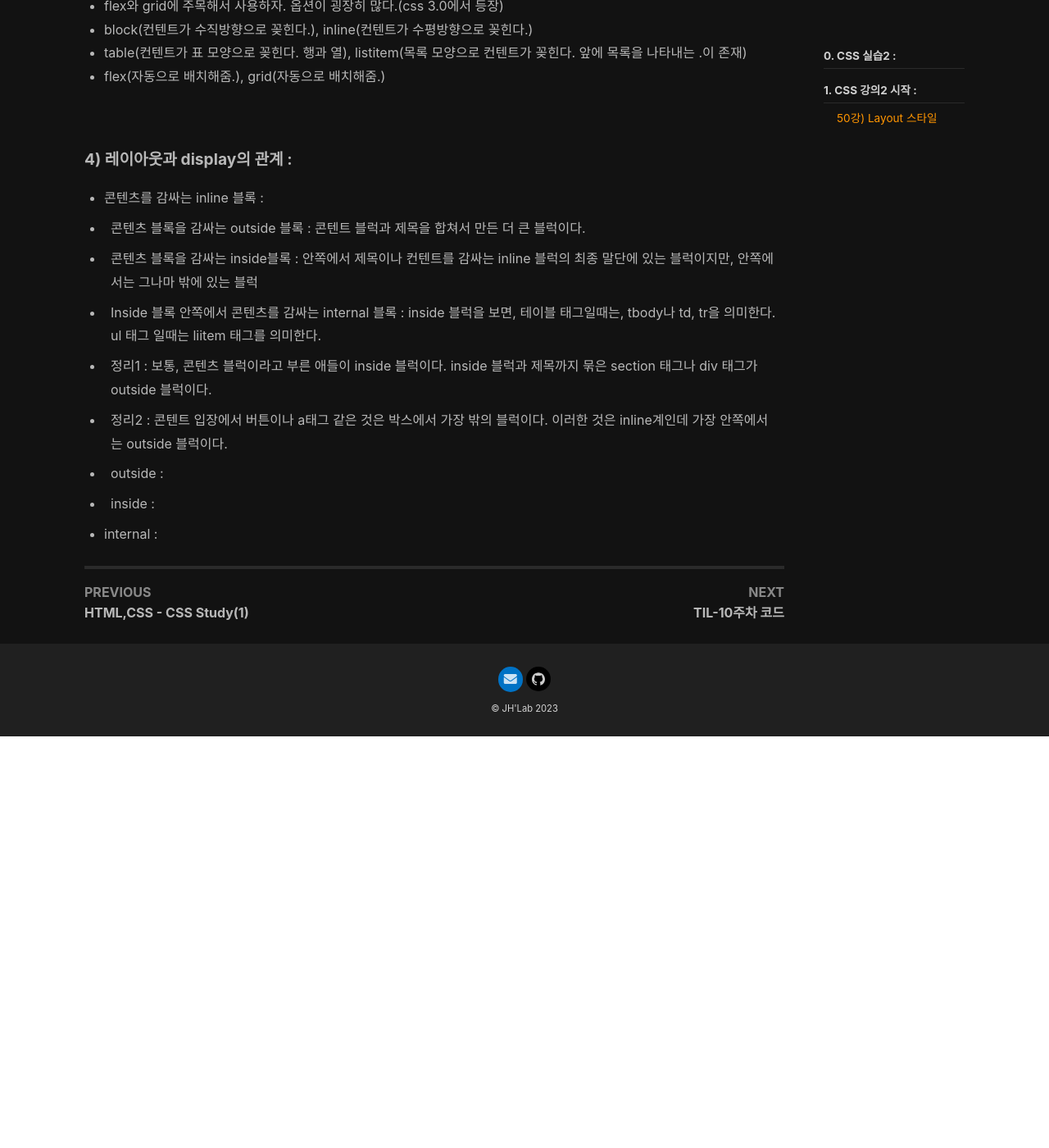
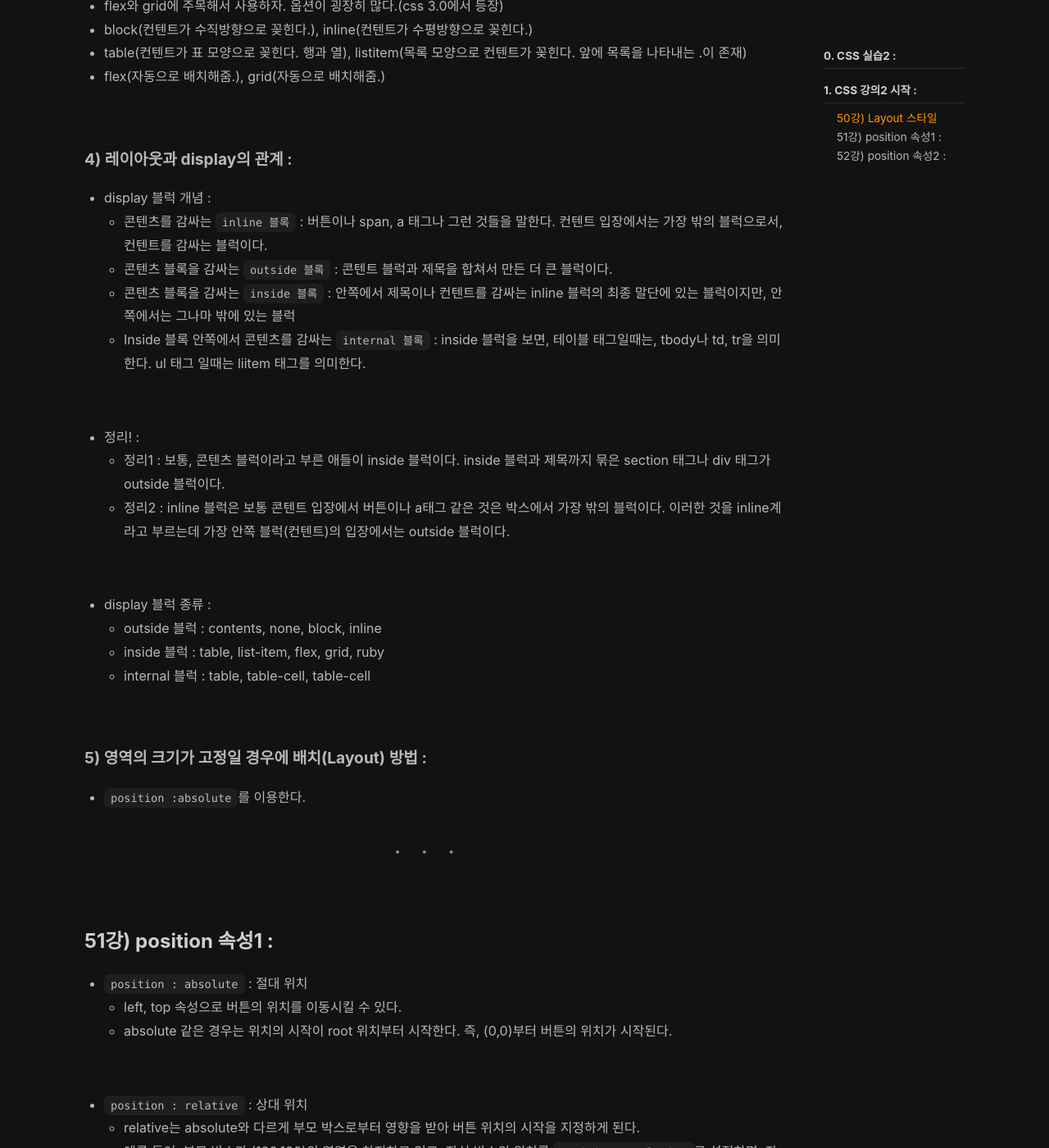
Before and after one commit to wogjs0911/wogjs0911.github.io, a Jekyll site: the page built from _posts/2023-01-30-CSS Study2.md, in a window 1280 px wide and 1400 px high, scrolled down 4782 px. Shown: the whole window at 82% size. Built offline with Jekyll 4.4.1, drawn with Linux system fonts in a browser that asks for light colours; nearby versions of some CDN libraries; comment, search, counter and statistics services are not loaded; before the commit the page ends 5680 px from its top, so only the background shows below that; some of the changed text lies outside the part shown.

Commit message:
weeek10 day6_2

````diff
--- a/_posts/2023-01-30-CSS Study2.md
+++ b/_posts/2023-01-30-CSS Study2.md
@@ -204,15 +204,18 @@
 
 <br>
 #### 1) 블록 조립을 위한 배치(Layout) 방식 :
+
 - block layout, inline layout, table layout, floats layout, positioned layout, flex/ grid layout
 
 <br>
 #### 2) 레이아웃에 영향을 주는 속성 :
+
 - 수동 모드 : absolute, relative, fixed, sticky
 - 자동 모드(position: static = display) : block, inline, table, listitem, none, contents, flex, grid
 
 <br>
 #### 3) display 속성에 따른 자동 레이아웃 모양 :
+
 - 요즘에는 모바일 환경때문에 많이 쓰인다.
 - flex와 grid에 주목해서 사용하자. 옵션이 굉장히 많다.(css 3.0에서 등장)
 - block(컨텐트가 수직방향으로 꽂힌다.), inline(컨텐트가 수평방향으로 꽂힌다.)
@@ -222,19 +225,82 @@
 <br>
 #### 4) 레이아웃과 display의 관계 :
 
-- 콘텐츠를 감싸는 inline	블록 :
-- 콘텐츠 블록을 감싸는 outside	블록 : 콘텐트 블럭과 제목을 합쳐서 만든 더 큰 블럭이다.
+- display 블럭 개념 :
+	- 콘텐츠를 감싸는 `inline 블록` : 버튼이나 span, a 태그나 그런 것들을 말한다. 컨텐트 입장에서는 가장 밖의 블럭으로서, 컨텐트를 감싸는 블럭이다.
+	- 콘텐츠 블록을 감싸는 `outside	블록` : 콘텐트 블럭과 제목을 합쳐서 만든 더 큰 블럭이다.
+	- 콘텐츠 블록을 감싸는 `inside 블록` : 안쪽에서 제목이나 컨텐트를 감싸는 inline 블럭의 최종 말단에 있는 블럭이지만, 안쪽에서는 그나마 밖에 있는 블럭
+	- Inside 블록 안쪽에서 콘텐츠를 감싸는 `internal 블록` : inside 블럭을 보면, 테이블 태그일때는, tbody나 td, tr을 의미한다. ul 태그 일때는 liitem 태그를 의미한다.
 
-- 콘텐츠 블록을 감싸는 inside블록 : 안쪽에서 제목이나 컨텐트를 감싸는 inline 블럭의 최종 말단에 있는 블럭이지만, 안쪽에서는 그나마 밖에 있는 블럭
+<br>
+- 정리! :
+	- 정리1 : 보통, 콘텐츠 블럭이라고 부른 애들이 inside 블럭이다. inside 블럭과 제목까지 묶은 section 태그나 div  태그가 outside 블럭이다.
+	- 정리2 : inline 블럭은 보통 콘텐트 입장에서 버튼이나 a태그 같은 것은 박스에서 가장 밖의 블럭이다. 이러한 것을 inline계라고 부르는데 가장 안쪽 블럭(컨텐트)의 입장에서는 outside 블럭이다.
 
-- Inside 블록 안쪽에서 콘텐츠를 감싸는 internal	블록 : inside 블럭을 보면, 테이블 태그일때는, tbody나 td, tr을 의미한다. ul 태그 일때는 liitem 태그를 의미한다.
+<br>
+- display 블럭 종류 :
+	- outside 블럭 : contents, none, block, inline
+	- inside 블럭 : table, list-item, flex, grid, ruby
+	- internal 블럭 : table, table-cell, table-cell
 
-- 정리1 : 보통, 콘텐츠 블럭이라고 부른 애들이 inside 블럭이다. inside 블럭과 제목까지 묶은 section 태그나 div  태그가 outside 블럭이다.
+<br>
+#### 5) 영역의 크기가 고정일 경우에 배치(Layout) 방법 :
 
-- 정리2 : 콘텐트 입장에서 버튼이나 a태그 같은 것은 박스에서 가장 밖의 블럭이다. 이러한 것은 inline계인데 가장 안쪽에서는 outside 블럭이다.
+- `position :absolute`를 이용한다.
 
-- outside :
 
-- inside :
 
-- internal :
+---
+
+
+<br>
+### 51강) position 속성1  :
+
+- `position : absolute` : 절대 위치
+	- left, top 속성으로 버튼의 위치를 이동시킬 수 있다.
+	- absolute 같은 경우는 위치의 시작이 root 위치부터 시작한다. 즉, (0,0)부터 버튼의 위치가 시작된다.
+
+<br>
+- `position : relative` : 상대 위치
+	- relative는 absolute와 다르게 부모 박스로부터 영향을 받아 버튼 위치의 시작을 지정하게 된다.
+	- 예를 들어, 부모 박스가 (100,100)의 영역을 차지하고 있고, 자식 박스의 위치를 `position : relative`로 설정하면, 자식 박스는 (0,100)의 위치에서부터 그려지기 시작한다.
+
+<br>
+- `position : fixed` : 버튼이 화면에 붙어 있다.
+	- 화면에 스크롤을 이동해도 계속해서 그 버튼이 고정되어 따라 다닌다.
+	- 모바일에서는 바로가기, 광고 같은 것에 사용한다. 가끔 헤더같은 것이 붙어 있는 경우에 사용한다.
+
+
+<br>
+- 그 이외의 position : sticky(네비게이션 바가 고정되어 이동하여도 계속 따라 다니는 경우)
+
+---
+
+
+<br>
+### 52강) position 속성2 :
+
+#### 1) `position : sticky` :
+
+- 네비게이션 바가 고정되어 이동하여도 계속 따라 다니는 경우,
+- fixed와 차이점은 sticky는 스크롤할 때, 일반 문서의 흐름에 따라 움직인다. 그리고 상위 요소, 혹은 하위 요소에 가면 딱 달라 붙는다. 그럴 경우 언제나 화면에 남아 있는다.
+- 또한, sticky는 자기 영역이 존재하고 스크롤하여 그 영역이 사라지면 같이 사라진다. 이게 일반 문서의 흐름을 따라 움직인다는 의미이다.
+
+
+<br>
+#### 2) `position : fixed` :
+
+- 그러나 fixed는 이러한 문서 흐름을 무시하고 독불장군처럼 언제나 화면에 존재한다.
+
+
+<br>
+#### 3) `position : sticky`, `position : fixed` 정리 :
+
+- 전영역에 네비게이션바로 이용하고자 할 때, sticky를 이용하고자 하면, body 박스 안에 div태그에 sticky를 붙이는 것이 아니라 body 태그에 붙여줘야 한다. 이렇게 하지 않을 거면 fixed로 이용하자!
+
+
+<br>
+#### 4) 실습 코드 :
+
+```css
+code
+```
````
